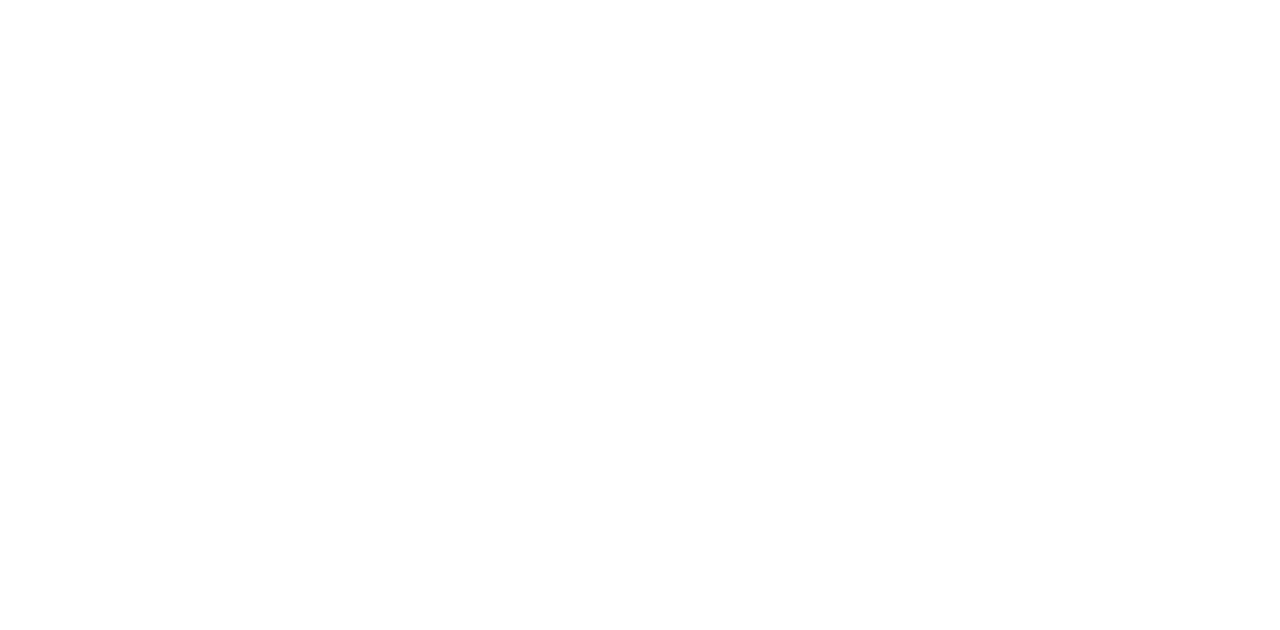
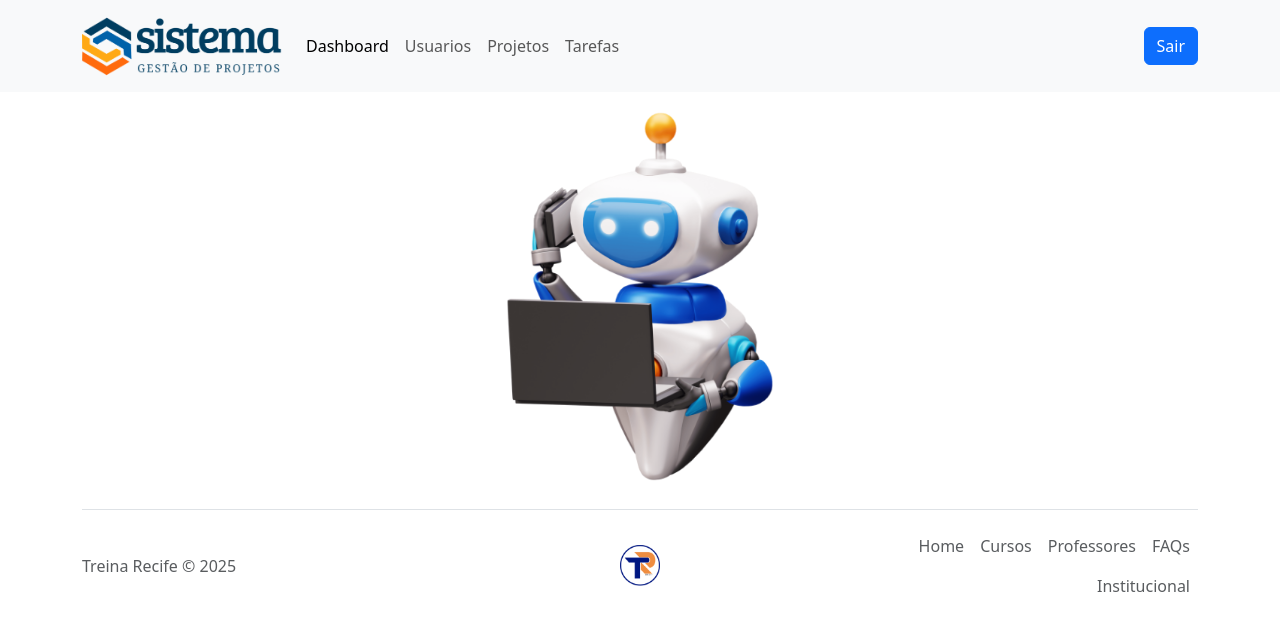
Before and after one commit to CleytonW/sgp-js, a React (Create React App) app: page /projetos in a window 1280 px wide. Before the commit this address had no page. Shown: the top 630 px of the page. Built offline with nearby package versions, Linux system fonts and the light colour scheme.

Commit message:
Adicionando rodape, cabeçalho, página de erro e ajustando a tela de login

```diff
--- a/src/App.js
+++ b/src/App.js
@@ -2,6 +2,7 @@
 import Login from "./paginas/Login";
 import Usuarios from "./paginas/Usuarios";
 import FormularioUsuario from "./paginas/Usuarios/FormularioUsuario";
+import Erro404 from "./paginas/Erro404";
 
 function App() {
   return (
@@ -11,6 +12,7 @@
         <Route path="/usuarios" element={<Usuarios />} />
         <Route path="/usuarios/novo" element={<FormularioUsuario />} />
         <Route path="/usuarios/:id" element={<FormularioUsuario />} />
+        <Route path="*" element={<Erro404 />} />
       </Routes>
     </BrowserRouter>
   );
--- /dev/null
+++ b/src/componentes/Cabecalho/index.js
@@ -0,0 +1,59 @@
+import logo from "../../assets/sgp_logo_horizontal.png";
+
+function Cabecalho() {
+  return (
+    <nav className="navbar navbar-expand-lg bg-body-tertiary">
+      <div className="container">
+        <div className="collapse navbar-collapse" id="menu-lateral">
+          <a className="navbar-brand" href=".">
+            <img
+              src={logo}
+              alt="Sistema de gerenciamento de projetos"
+              width="200px"
+            />
+          </a>
+          <button
+            className="navbar-toggler"
+            type="button"
+            data-bs-toggle="collapse"
+            data-bs-target="#menu-lateral"
+            aria-controls="menu-lateral"
+            aria-expanded="false"
+            aria-label="Toggle navigation"
+          >
+            <span className="navbar-toggler-icon"></span>
+          </button>
+
+          <ul className="navbar-nav me-auto mb-2 mb-lg-0">
+            <li className="nav-item">
+              <a className="nav-link active" href="/dashboard">
+                Dashboard
+              </a>
+            </li>
+            <li className="nav-item">
+              <a className="nav-link" href="/usuarios">
+                Usuarios
+              </a>
+            </li>
+            <li className="nav-item">
+              <a className="nav-link" href="/projetos">
+                Projetos
+              </a>
+            </li>
+            <li className="nav-item">
+              <a className="nav-link" href="/tarefas">
+                Tarefas
+              </a>
+            </li>
+          </ul>
+
+          <button className="btn btn-primary" type="button" onClick={(e) => {}}>
+            Sair
+          </button>
+        </div>
+      </div>
+    </nav>
+  );
+}
+
+export default Cabecalho;
--- /dev/null
+++ b/src/componentes/Rodape/index.js
@@ -0,0 +1,24 @@
+import miniatura from "../../assets/treina_recife_miniatura.png"
+
+function Rodape() {
+    return (
+        <div className="container">
+            <footer className="d-flex flex-wrap justify-content-between align-items-center py-3 my-4 border-top">
+                 <p className="col-md-4 mb-0 text-body-secondary">Treina Recife &copy; 2025</p>
+                    <a href="/" className="col-md-4 d-flex align-items-center justify-content-center mb-3 mb-md-0 link-body-emphasis text-decoration-none">
+                        <img src={miniatura} alt="Logo Treina Recife" width="40" />
+                    </a>
+
+                    <ul className="nav col-md-4 justify-content-end">
+                        <li className="nav-item"><a href="/" className="nav-link px-2 text-body-secondary">Home</a></li>
+                        <li className="nav-item"><a  href="/cursos" className="nav-link px-2 text-body-secondary">Cursos</a></li>
+                        <li className="nav-item"><a href="/professores" className="nav-link px-2 text-body-secondary">Professores</a></li>
+                        <li className="nav-item"><a href="/faqs" className="nav-link px-2 text-body-secondary">FAQs</a></li>
+                        <li className="nav-item"><a href="/institucional" className="nav-link px-2 text-body-secondary">Institucional</a></li>
+                    </ul>
+            </footer>
+        </div>
+    )
+}
+
+export default Rodape;
--- /dev/null
+++ b/src/paginas/Erro404/index.js
@@ -0,0 +1,19 @@
+import Cabecalho from "../../componentes/Cabecalho";
+import Rodape from "../../componentes/Rodape";
+import robo from "../../assets/robo_404.png"
+
+function Erro404() {
+    return (
+        <>
+            <Cabecalho />
+                <div className="container-fluid mt-3">
+                    <div className="d-flex justify-content-center">
+                        <img src={robo} alt="Erro 404" width={"30%"} />
+                    </div>
+                </div>
+            <Rodape />
+        </>
+    )
+}
+
+export default Erro404;
--- a/src/paginas/Login/index.js
+++ b/src/paginas/Login/index.js
@@ -1,32 +1,71 @@
+import { useState } from "react";
 import logo from "../../assets/sgp_logo_vertical.png";
 import "./login.css";
+import { useNavigate } from "react-router-dom";
 
 function Login() {
+  const [email, setEmail] = useState("");
+  const [senha, setSenha] = useState("");
+  const [ManterConectado, setManterConectado] = useState(true);
+
+  const navigate = useNavigate();
+
+  const enviarFormulario = () => {
+    console.log({ email, senha, ManterConectado });
+    navigate("/home");
+  };
+
   return (
     <div className="bg-container">
       <div className="col-4 login-container">
         <div className="col-8">
-                    <img src={logo} alt="Sistema de gerenciamento de projetos" width="250px" />
+          <img
+            className="img-fluid"
+            src={logo}
+            alt="Sistema de gerenciamento de projetos"
+          />
 
           <div className="mb-2">
-                        <input type="email" className="form-control mb-1" id="email-input" placeholder="E-mail" />
+            <input
+              type="email"
+              className="form-control mb-1"
+              id="email-input"
+              placeholder="E-mail"
+            />
           </div>
 
           <div className="mb-3">
-                        <input type="password" className="form-control" id="senha-input" placeholder="Senha" />
+            <input
+              type="password"
+              className="form-control"
+              id="senha-input"
+              placeholder="Senha"
+            />
           </div>
 
-
           <div className="form-check">
-                        <input className="form-check-input" type="checkbox" value="" id="check-input" />
-                        <label className="form-ckeck-label" htmlFor="check-input">Mantenha-me conectado</label>
+            <input
+              className="form-check-input"
+              type="checkbox"
+              value=""
+              id="check-input"
+              defaultChecked={ManterConectado}
+              onRateChange={() => setManterConectado(!ManterConectado)}
+            />
+            <label className="form-ckeck-label mb-3" htmlFor="check-input">
+              Mantenha-me conectado
+            </label>
           </div>
 
-                    <button type="button" className="btn btn-primary mt-3 mb-5 w-50">Acessar</button>
+          <div className="d-grid gap-2 d-flex justify-content-center">
+            <button type="button" className="btn btn-primary mb-3">
+              Acessar
+            </button>
           </div>
         </div>
       </div>
-    )
+    </div>
+  );
 }
 
 export default Login;
--- a/src/paginas/Usuarios/index.js
+++ b/src/paginas/Usuarios/index.js
@@ -1,8 +1,8 @@
 import { useEffect, useState } from "react";
 import { listarUsuarios } from "../../servicos/usuarios";
 import { useNavigate } from "react-router-dom";
-// import Cabecalho from "../../componentes/Cabecalho";
-// import Rodape from "../../componentes/Rodape";
+import Cabecalho from "../../componentes/Cabecalho";
+import Rodape from "../../componentes/Rodape";
 
 function Usuarios() {
   const navigate = useNavigate();
@@ -18,7 +18,7 @@
 
   return (
     <>
-      {/* <Cabecalho /> */}
+      <Cabecalho />
       <section className="container mt-3" id="usuarios">
         <div className="d-flex justify-content-between">
           <h1>Usuários Cadastrados</h1>
@@ -66,7 +66,7 @@
           </tbody>
         </table>
       </section>
-      {/* <Rodape /> */}
+      <Rodape />
     </>
   );
 }
```
Lines whose indentation alone changed are shown as unchanged.
